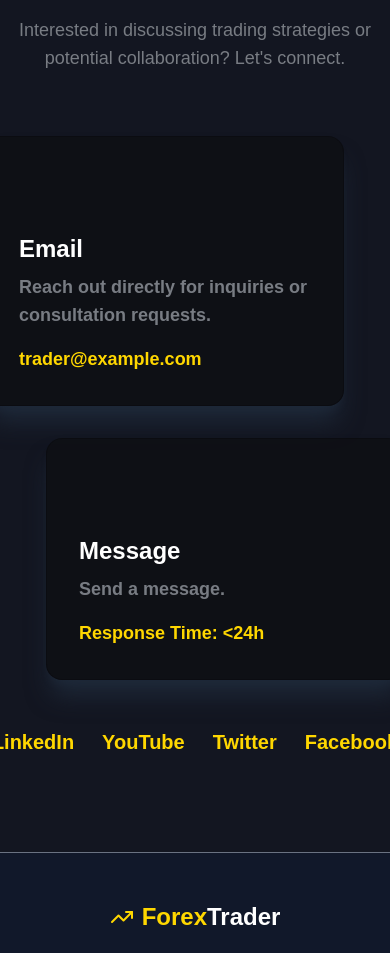
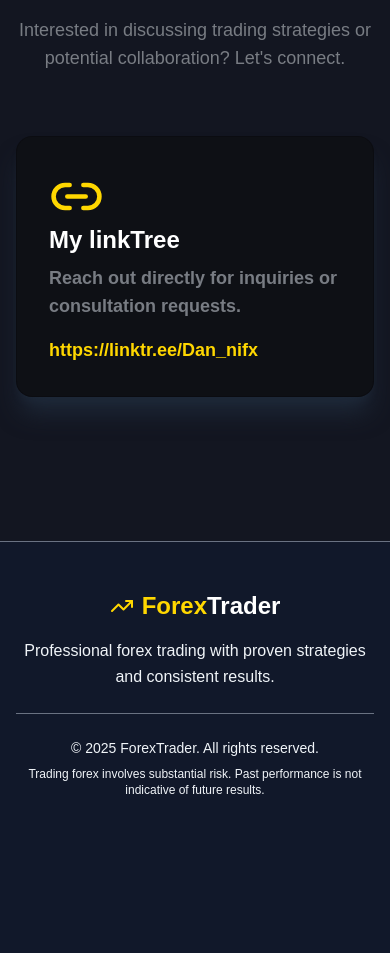
Before and after one commit to Gentlecoder1/Dan-nifx, a React (Vite) app: page / in a window 390 px wide. Shown: the part 5880-6833 px from the top of the page. After the commit the page ends 6726 px from the top, so only its background shows below. Built offline with nearby package versions, Linux system fonts and the light colour scheme.

Commit message:
feat: integrate lucide-react icons in Contact component; update link to linkTree and enhance animations

```diff
--- a/src/components/Contact.jsx
+++ b/src/components/Contact.jsx
@@ -1,5 +1,6 @@
 import { motion, useInView } from "framer-motion";
 import { useRef } from "react";
+import { Link2 } from "lucide-react";
 
 const Contact = () => {
   const ref = useRef(null);
@@ -24,28 +25,28 @@ const Contact = () => {
         </motion.div>
 
         <div className="max-w-4xl mx-auto">
-          <div className="grid grid-cols-1 md:grid-cols-2 gap-8 mb-12">
+          <div className="grid grid-cols-1 gap-8 mb-12">
             <motion.div
-              initial={{ opacity: 0, x: -30 }}
+              initial={{ opacity: 0, y: 30 }}
               animate={isInView ? { opacity: 1, y: 0 } : {}}
               transition={{ duration: 0.6, delay: 0.2 }}
             >
               <div className="p-8 bg-[#0b0b0b]/50 rounded-2xl border border-black/20 shadow-xl shadow-gray-800 h-full">
-                <div className="w-12 h-12 text-[#ffd700] mb-4" />
-                <h3 className="text-2xl font-bold mb-2">Email</h3>
+                <Link2 size={55} color="#ffd700" />
+                <h3 className="text-2xl font-bold mb-2">My linkTree</h3>
                 <p className="text-[#787c83] text-lg mb-4 font-semibold">
                   Reach out directly for inquiries or consultation requests.
                 </p>
                 <a
-                  href="mailto:trader@example.com"
+                  href="https://linktr.ee/Dan_nifx" target="_blank"
                   className="text-[#ffd700] font-semibold text-lg hover:text-[#ffd700]/80 transition-colors"
                 >
-                  trader@example.com
+                  https://linktr.ee/Dan_nifx
                 </a>
               </div>
             </motion.div>
 
-            <motion.div
+            {/* <motion.div
               initial={{ opacity: 0, x: 30 }}
               animate={isInView ? { opacity: 1, y: 0 } : {}}
               transition={{ duration: 0.6, delay: 0.3 }}
@@ -58,14 +59,9 @@ const Contact = () => {
                 </p>
                 <p className="text-[#ffd700] font-semibold text-lg">Response Time: &lt;24h</p>
               </div>
-            </motion.div>
+            </motion.div> */}
           </div>
-          <ul className='flex justify-center gap-7'>
-            <a href="https://www.linkedin.com/in/david-daniel-b06a04249" target="_blank" rel="noreferrer"><li className='text-[#ffd700] hover:text-[#ffd700]/80 text-xl font-bold'>LinkedIn</li></a>
-            <a href="#"><li className='text-[#ffd700] hover:text-[#ffd700]/80 text-xl font-bold'>YouTube</li></a>
-            <a href="#"><li className='text-[#ffd700] hover:text-[#ffd700]/80 text-xl font-bold'>Twitter</li></a>
-            <a href="#"><li className='text-[#ffd700] hover:text-[#ffd700]/80 text-xl font-bold'>Facebook</li></a>
-          </ul>
+
         </div>
       </div>
     </section>
```
